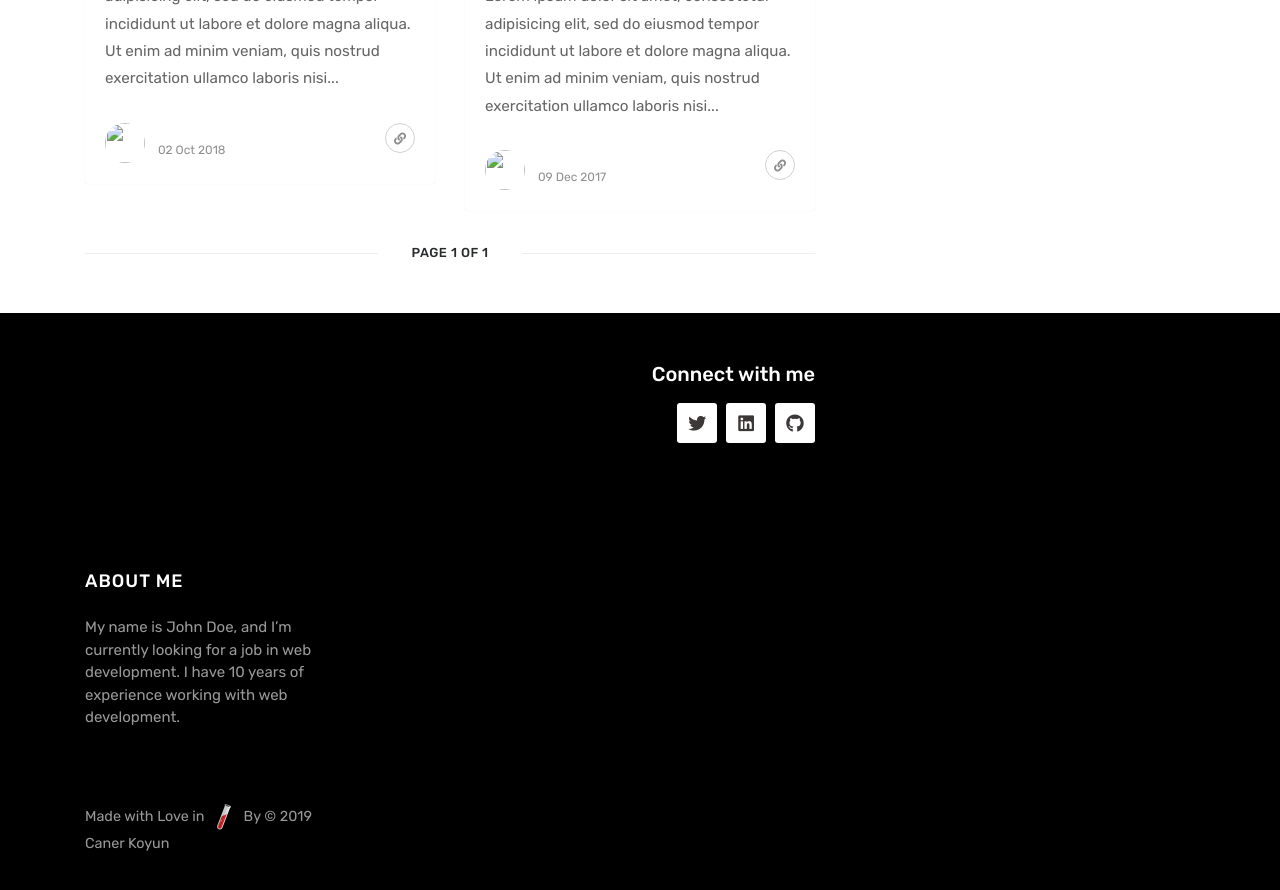
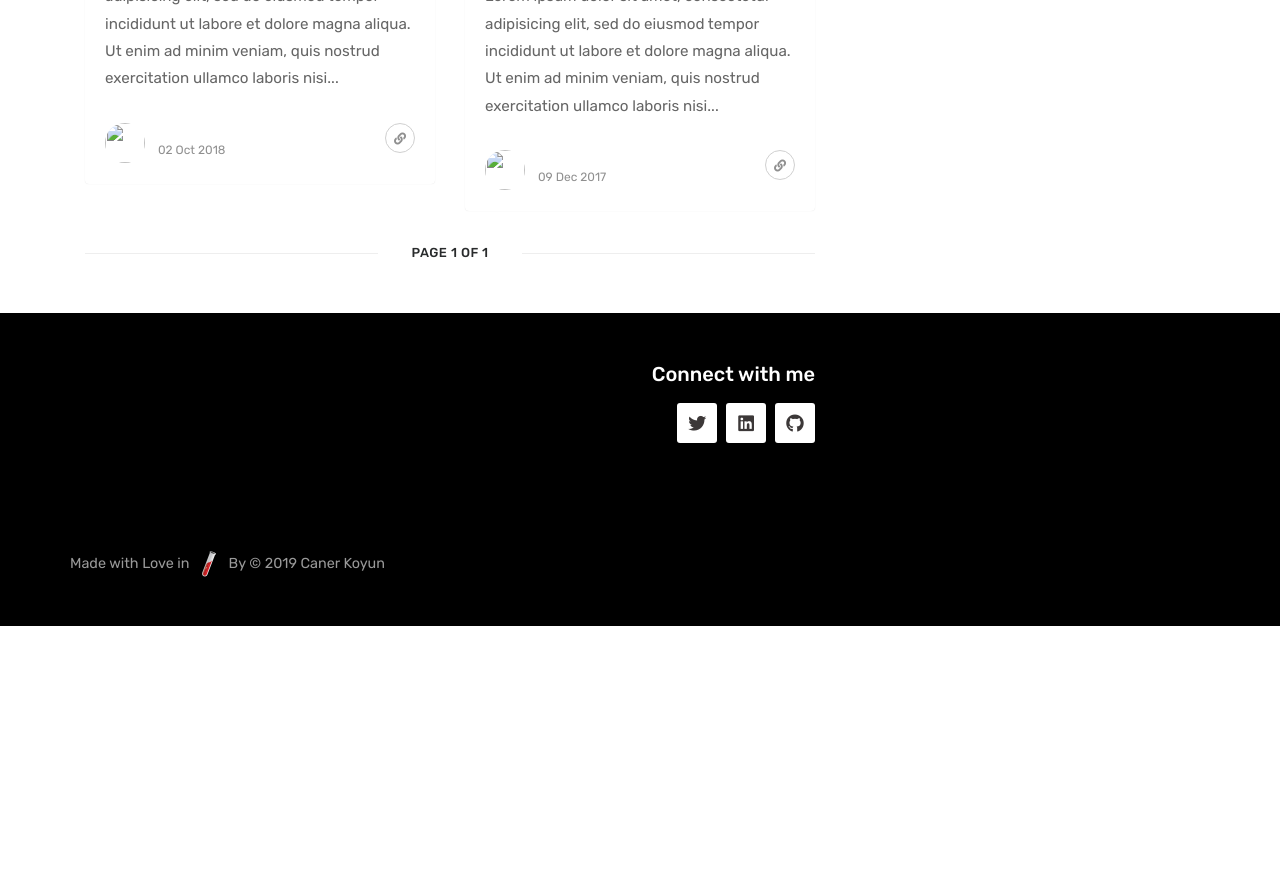
Before and after one commit to Canerkynn/CanerKynn.github.io, a Jekyll site: the page built from index.html, in a window 1280 px wide and 900 px high, scrolled down 1502 px. Shown: the top 890 px of the window. Built offline with Jekyll 4.4.1, drawn with Linux system fonts in a browser that asks for light colours; nearby versions of some CDN libraries; the list of posts is cut into pages by our own code; after the commit the page ends 2128 px from its top, so only the background shows below that.

Commit message:
Update default.html

```diff
--- a/_layouts/default.html
+++ b/_layouts/default.html
@@ -127,20 +127,12 @@
         <div class="container">
 
             <div class="row">
-
-
-                <div class="col-sm-3">
-                  <div class="footer-widget textwidget">
-                    <h5 class="title">About Me</h5>
-                    <p>My name is John Doe, and I’m currently looking for a job in web development. I have 10 years of experience working with web development.</p>
-                  </div>
                   <div class="copyright">
                     <p class="pull-left">
                     Made with Love in <a href="https://jekyllrb.com" target="_blank"><img src="/assets/images/jekyll.png" width="32px" height="32px" /></a>
                     By  ©  {{ site.time | date: "%Y" }} {{ site.name }}
                    </p>
                  </div>
-                </div>
             </div>
 
 
```
